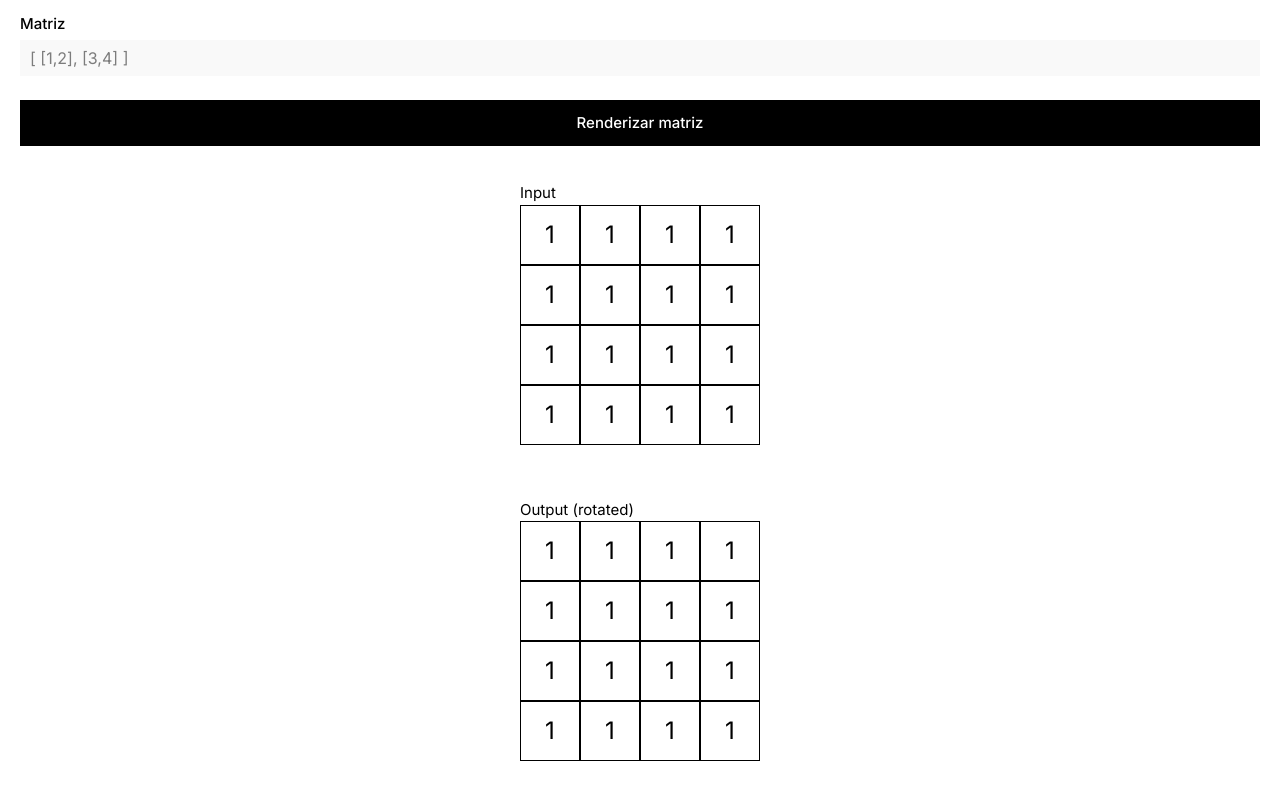
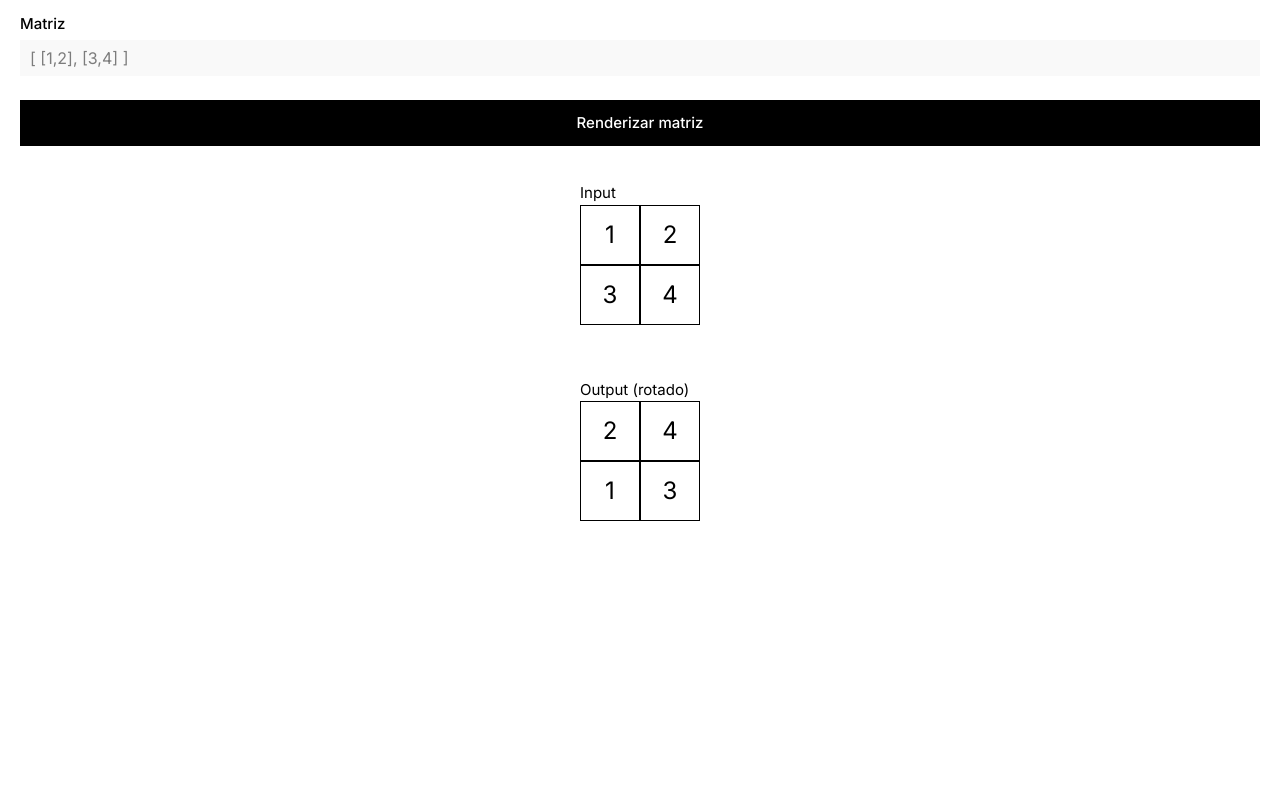
Before and after one commit to br1gonzales/reto-tecnico, a Next.js app: page / in a window 1280 px wide. Built offline with nearby package versions, Linux system fonts and the light colour scheme.

Commit message:
parse matriz and update zod schema

```diff
--- a/app/components/matriz.tsx
+++ b/app/components/matriz.tsx
@@ -1,17 +1,19 @@
 import { MatrizProps } from "../types"
 import Heading from "./heading"
 
-export default function Matriz({ data, title, className }: MatrizProps) {
+export default function Matriz({ data, title, rotate, className }: MatrizProps) {
     return (
         <article className={`${className} mx-auto`}>
-            <Heading text={title} />
-            <div className={`mx-auto`}>
+            <div>
+                <Heading text={title} />
+            </div>
+            <div className={`mx-auto ${rotate ? '-rotate-90' : null}`}>
                 {data.map((row, rowIndex) => {
                     return (
-                        <div className="flex" key={rowIndex}>
+                        <div className={`flex `} key={rowIndex}>
                             {row.map((num, colIndex) => (
-                                <div className="border border-black border-[1px] w-[60px] h-[60px] flex items-center justify-center" key={`${rowIndex}-${colIndex}`}>
-                                    <small className="text-[24px] text-black">{num}</small>
+                                <div className={`border border-black border-[1px] w-[60px] h-[60px] flex items-center justify-center`} key={`${rowIndex}-${colIndex}`}>
+                                    <small className={`text-[24px] text-black ${rotate ? 'rotate-90' : null}`}>{num}</small>
                                 </div>
                             ))}
                         </div>
--- a/app/components/rotate-matriz-form.tsx
+++ b/app/components/rotate-matriz-form.tsx
@@ -4,12 +4,12 @@ import { useForm } from "react-hook-form"
 import { rotateMatrizFormSchema, RotateMatrizFormValues } from "../schemas"
 import { zodResolver } from "@hookform/resolvers/zod"
 import TextInput from "./text-input"
+import { RotateMatrizFormProps } from "../types"
 
-export default function RotateMatrizForm() {
+export default function RotateMatrizForm({ setMatriz }: RotateMatrizFormProps) {
     const {
         register,
         handleSubmit,
-        reset,
         formState: { errors, isValid },
     } = useForm<RotateMatrizFormValues>({
         resolver: zodResolver(rotateMatrizFormSchema),
@@ -17,8 +17,8 @@ export default function RotateMatrizForm() {
     })
 
     async function onSubmit(data: RotateMatrizFormValues) {
-        console.log(data)
-        reset()
+        const parsedMatriz = JSON.parse(data.matriz)
+        setMatriz(parsedMatriz)
     }
 
     return (
--- a/app/constants.ts
+++ b/app/constants.ts
@@ -1,2 +1 @@
-export const initialMatrizString = '[[1, 2], [3, 4]]'
-export const initialMatriz = [[1, 1, 1, 1], [1, 1, 1, 1], [1, 1, 1, 1], [1, 1, 1, 1]]
+export const initialMatriz = [[1, 2], [3, 4]]
--- a/app/page.tsx
+++ b/app/page.tsx
@@ -1,16 +1,19 @@
+"use client"
+
+import { useState } from "react";
 import Matriz from "./components/matriz";
 import RotateMatrizForm from "./components/rotate-matriz-form";
 import { initialMatriz } from "./constants";
 
 export default function HomePage() {
+  const [matriz, setMatriz] = useState(initialMatriz)
   return (
     <main className="p-[13px_20px]">
-      <RotateMatrizForm />
+      <RotateMatrizForm setMatriz={setMatriz} />
       <section className="flex flex-col space-x-[40px] mt-[20px]">
-        <Matriz title="Input" data={initialMatriz} className="mt-[16px]" />
-        <Matriz title="Output (rotated)" data={initialMatriz} className="mt-[54px]" />
+        <Matriz title="Input" data={matriz} className="mt-[16px]" />
+        <Matriz rotate={true} title="Output (rotado)" data={matriz} className="mt-[54px]" />
       </section>
     </main>
-
   )
 }
--- a/app/schemas.ts
+++ b/app/schemas.ts
@@ -2,12 +2,19 @@ import { z } from 'zod';
 
 export const rotateMatrizFormSchema = z.object({
     matriz: z.string().check(ctx => {
-        if (ctx.value.length < 4) {
+        try {
+            const matriz = JSON.parse(ctx.value)
+            const unevenItem = matriz.find((array: number[]) => array.length !== matriz.length)
+            if (unevenItem !== undefined) {
+                ctx.issues.push({
+                    code: "custom",
+                    message: "Por favor, ingrese un listado bidimensional.",
+                    input: ctx.value
+                });
+            }
+        } catch {
             ctx.issues.push({
-                code: "too_small",
-                minimum: 3,
-                origin: "string",
-                inclusive: true,
+                code: "custom",
                 message: "Por favor, ingrese un listado bidimensional.",
                 input: ctx.value
             });
--- a/app/types.ts
+++ b/app/types.ts
@@ -1,4 +1,4 @@
-import { ChangeEvent } from "react"
+import { Dispatch, SetStateAction } from "react"
 import { UseFormRegister } from "react-hook-form";
 import { RotateMatrizFormValues } from "./schemas";
 
@@ -11,13 +11,10 @@ export interface TextInputProps {
 }
 
 export interface MatrizProps {
+    rotate?: boolean,
     title: string,
     data: number[][],
     className?: string
-}
-
-export interface RotateFormProps {
-    setInput: ChangeEvent<Element>
 }
 
 export interface InvalidMatrizMessageProps {
@@ -29,3 +26,11 @@ export interface HeadingProps {
     text: string,
     className?: string
 }
+
+export interface RotateMatrizArgs {
+    matriz: number[][]
+}
+
+export interface RotateMatrizFormProps {
+    setMatriz: Dispatch<SetStateAction<number[][]>>
+}
```
Also changed, not shown: package.json (+9 -2 lines), vitest.config.mts (added), 2 other files (tests, documents, lock files or other folders).
